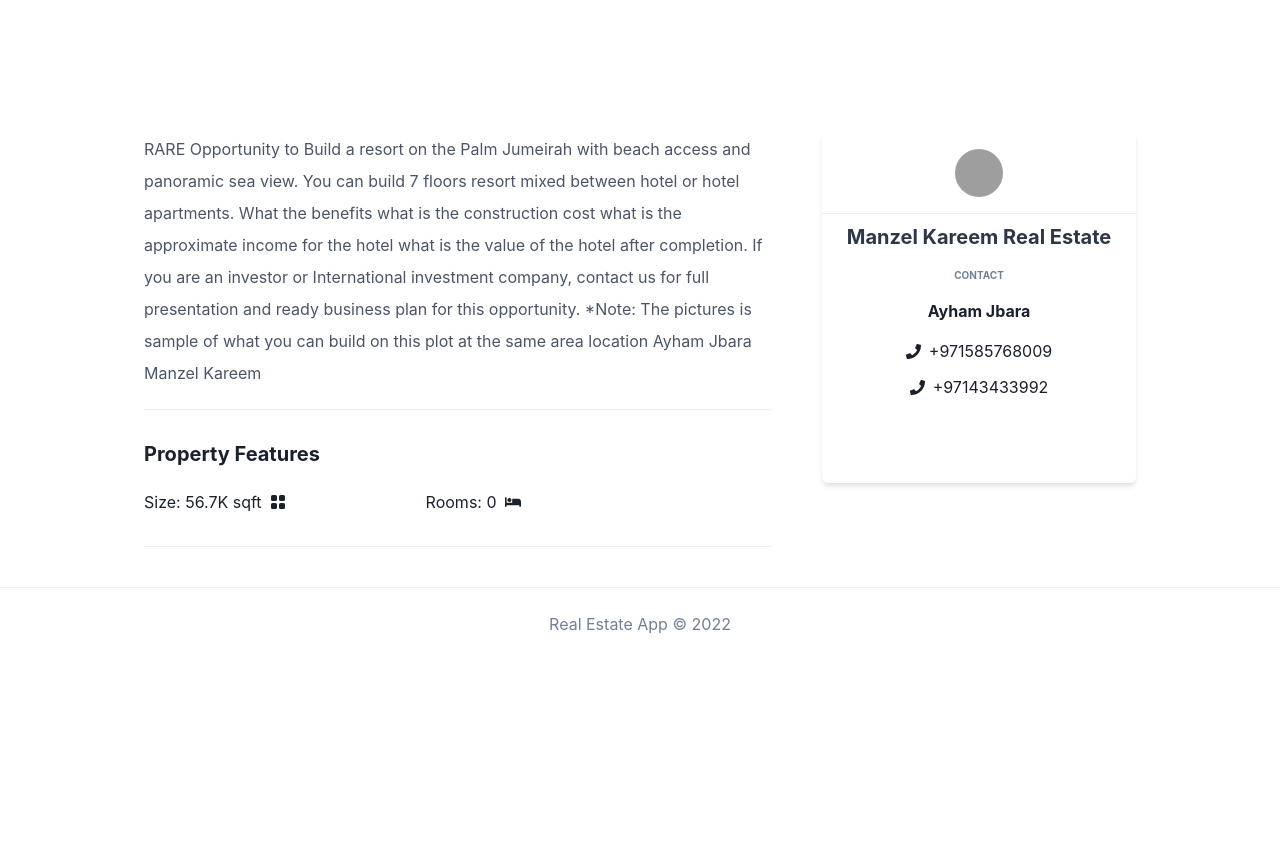
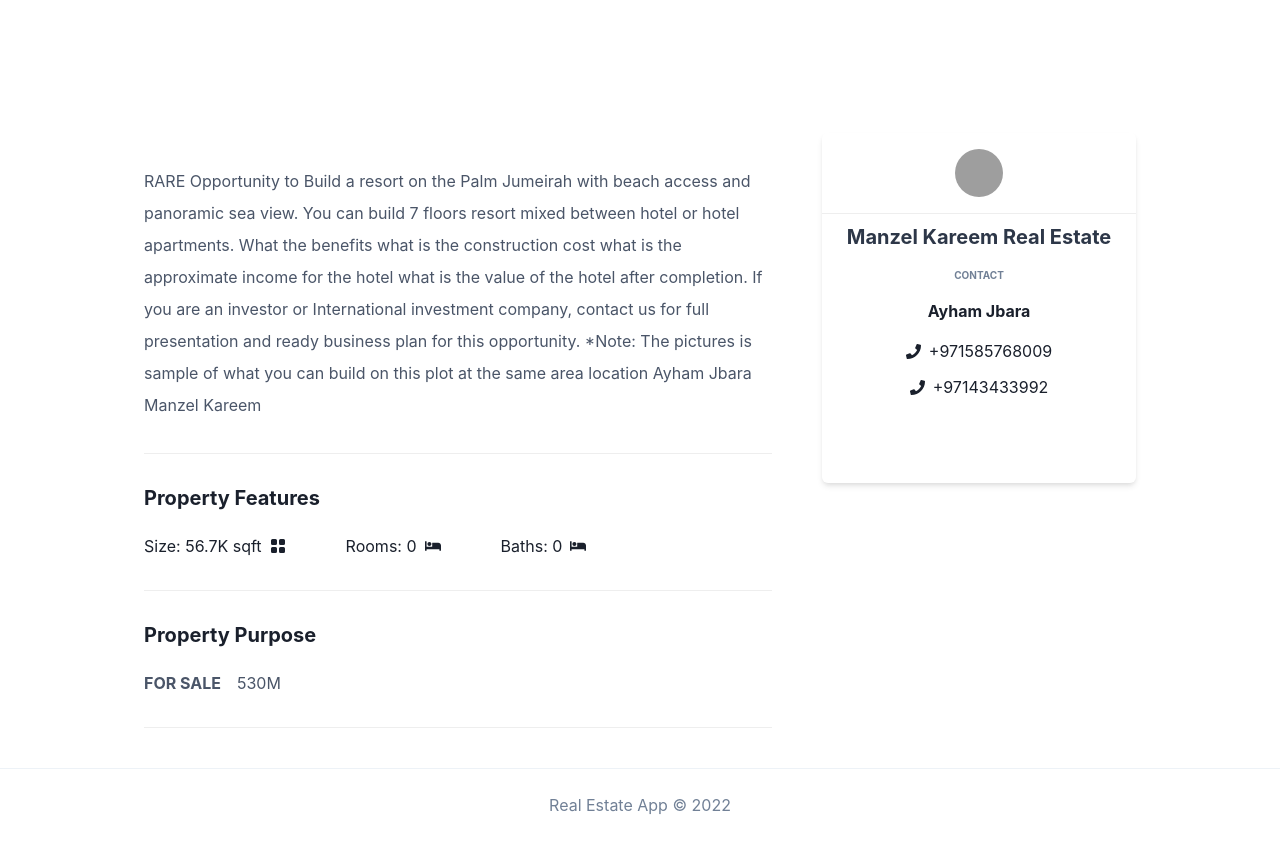
Before and after one commit to stefandjikic/realestate-app, a Next.js app: page /property/1 in a window 1280 px wide. Shown: the part 520-1361 px from the top of the page. Before the commit the page ends 1180 px from the top, so only its background shows below. Built offline with nearby package versions, Linux system fonts and the light colour scheme; grey boxes are pictures that could not be loaded.

Commit message:
more property details

```diff
--- a/interfaces/property_interface.ts
+++ b/interfaces/property_interface.ts
@@ -58,6 +58,11 @@ interface IPropertyPhoneNumber {
   proxyMobile: string;
 }
 
+interface IPropertyGeography {
+  lat: number;
+  lng: number;
+}
+
 export interface IPropertyDetails {
   id: number;
   price: number;
@@ -76,4 +81,5 @@ export interface IPropertyDetails {
   furnishingStatus: null | unknown;
   amenities: Array<IPropertyAmenity>;
   photos: Array<IPropertyPhoto>;
+  geography: IPropertyGeography;
 }
--- a/pages/property/[id].tsx
+++ b/pages/property/[id].tsx
@@ -49,6 +49,7 @@ const PropertyPage = ({
     price = 0,
     rentFrequency = 0,
     description = "",
+    purpose = "",
     agency: {
       logo: { url: agencyLogoUrl = "" } = {},
       name: agencyName = "",
@@ -100,27 +101,39 @@ const PropertyPage = ({
           mt="20"
         >
           <GridItem>
+            <Box borderBottom="1px solid #eee" py="8">
               <Text lineHeight="2" color="gray.600">
                 {description}
               </Text>
-            <Box
-              borderBottom="1px solid #eee"
-              borderTop="1px solid #eee"
-              py="8"
-              mt="5"
-            >
-              <Heading fontSize="20px" mb='6' as="h3">
+            </Box>
+            <Box borderBottom="1px solid #eee" py="8">
+              <Heading fontSize="20px" mb="6" as="h3">
                 Property Features
               </Heading>
-              <Flex alignItems='center' mt='3'>
-              <Flex alignItems='center' mr={{base: '40px', md: '140px'}}>
-                <Box mr='2'>Size: {millify(area)} sqft </Box>
+              <Flex alignItems="center" mt="3">
+                <Flex alignItems="center" mr={{ base: "40px", md: "60px" }}>
+                  <Box mr="2">Size: {millify(area)} sqft </Box>
                   <BsGridFill />
                 </Flex>
-              <Flex alignItems='center'>
-                <Box mr='2'>Rooms: {rooms} </Box>
+                <Flex alignItems="center" mr={{ base: "40px", md: "60px" }}>
+                  <Box mr="2">Rooms: {rooms} </Box>
                   <FaBed />
                 </Flex>
+                <Flex alignItems="center">
+                  <Box mr="2">Baths: {baths} </Box>
+                  <FaBed />
+                </Flex>
+              </Flex>
+            </Box>
+            <Box borderBottom="1px solid #eee" py="8">
+              <Heading fontSize="20px" mb="6" as="h3">
+                Property Purpose
+              </Heading>
+              <Flex color="gray.600">
+                <Text fontWeight="bold" mr='4'>
+                  {purpose?.replace("-", " ")?.toUpperCase()}
+                </Text>
+                <Text>{millify(price)}</Text>
               </Flex>
             </Box>
           </GridItem>
--- a/utils/constants.js
+++ b/utils/constants.js
@@ -392,18 +392,18 @@ export const PROPERTY_DETAILS = {
   area: 56670.854400000004,
   agency: {
     id: 7053698,
-    name:"Manzel Kareem Real Estate",
+    name: "Manzel Kareem Real Estate",
     logo: {
       id: 27681814,
       url: "https://bayut-production.s3.eu-central-1.amazonaws.com/image/27681814/9c7b944fa4344803a4cc318dd6160c78",
     },
   },
-  contactName:"Ayham Jbara",
+  contactName: "Ayham Jbara",
   phoneNumber: {
-    mobile:"+971585768009",
-    phone:"+97143433992",
-    whatsapp:"971585768009",
-    proxyMobile:"+971522794094",
+    mobile: "+971585768009",
+    phone: "+97143433992",
+    whatsapp: "971585768009",
+    proxyMobile: "+971522794094",
   },
   isVerified: false,
   description:
@@ -436,4 +436,8 @@ export const PROPERTY_DETAILS = {
       nimaScore: 5.995129640790738,
     },
   ],
+  geography: {
+    lat: 25.124783,
+    lng: 55.153324,
+  },
 };
```
Lines whose indentation alone changed are shown as unchanged.
